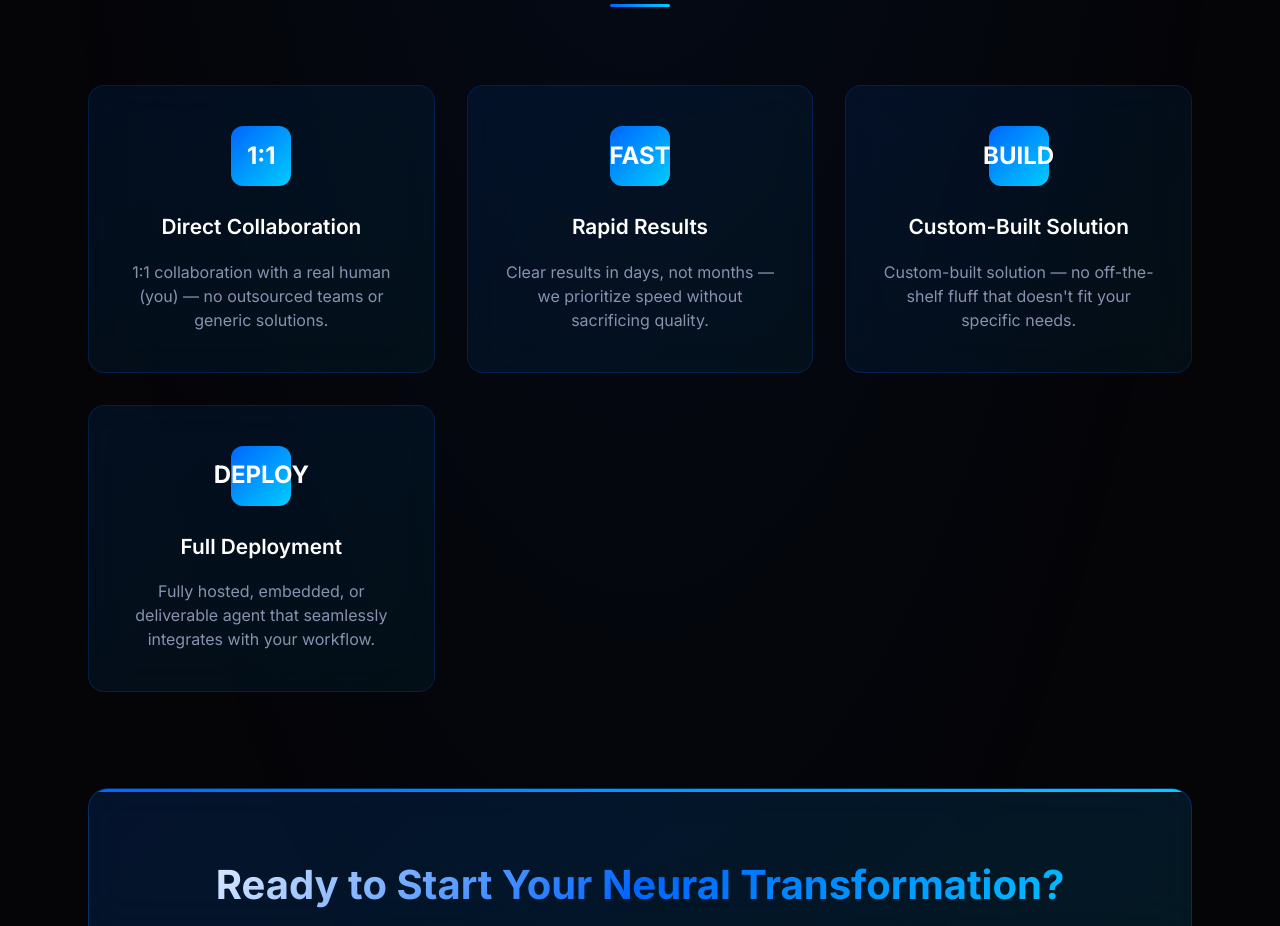
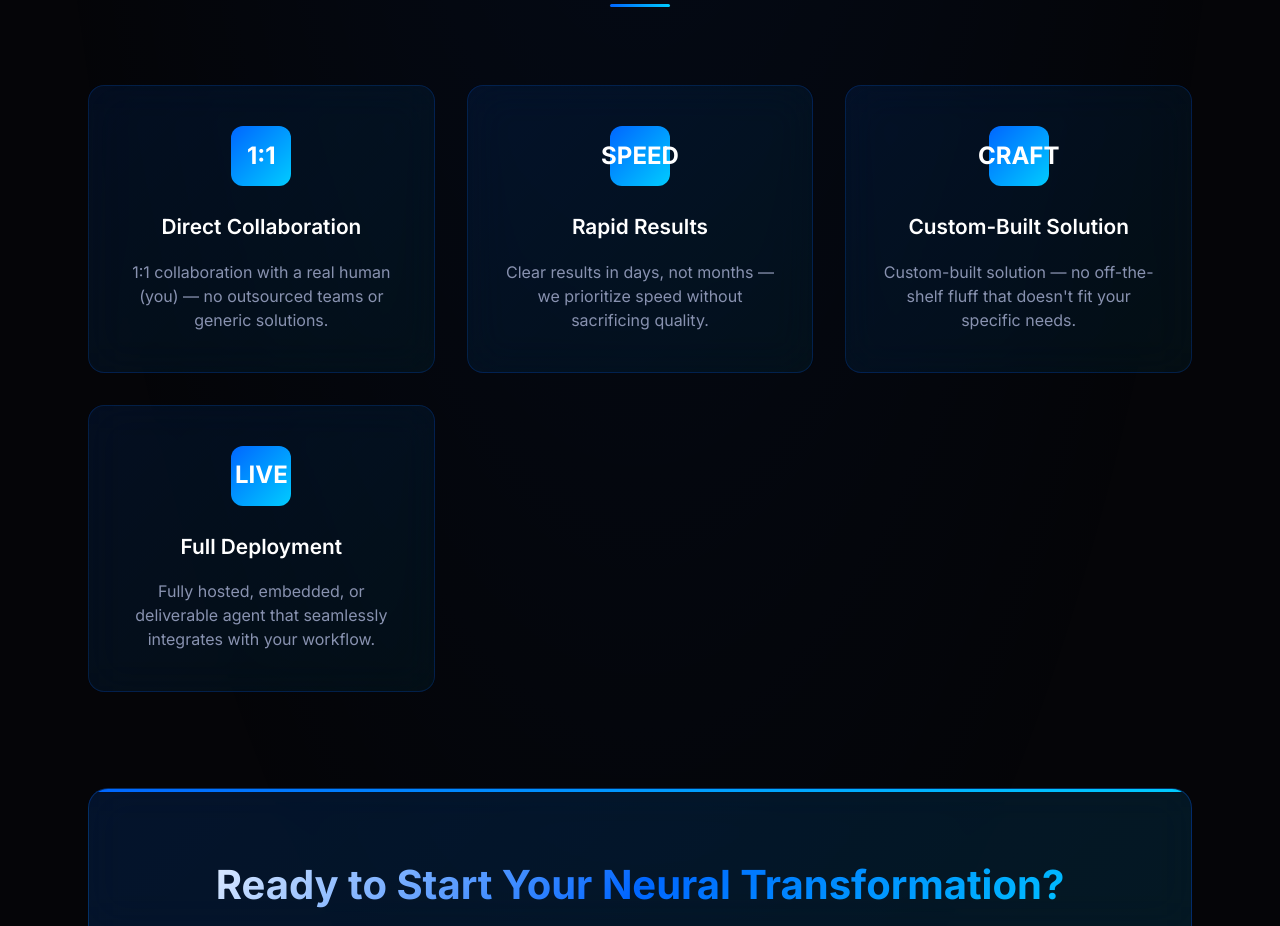
Before and after one commit to NerualOps/NerualOps, a plain HTML site: page process.html in a window 1280 px wide. Shown: the part 2932-3858 px from the top of the page. Drawn offline with Linux system fonts and the light colour scheme.

Commit message:
Update process.html

```diff
--- a/process.html
+++ b/process.html
@@ -577,7 +577,7 @@
           </div>
 
           <div class="result-card">
-            <div class="result-icon">FAST</div>
+            <div class="result-icon">SPEED</div>
             <h3 class="result-title">Rapid Results</h3>
             <p class="result-description">
               Clear results in days, not months — we prioritize speed without sacrificing quality.
@@ -585,7 +585,7 @@
           </div>
 
           <div class="result-card">
-            <div class="result-icon">BUILD</div>
+            <div class="result-icon">CRAFT</div>
             <h3 class="result-title">Custom-Built Solution</h3>
             <p class="result-description">
               Custom-built solution — no off-the-shelf fluff that doesn't fit your specific needs.
@@ -593,7 +593,7 @@
           </div>
 
           <div class="result-card">
-            <div class="result-icon">DEPLOY</div>
+            <div class="result-icon">LIVE</div>
             <h3 class="result-title">Full Deployment</h3>
             <p class="result-description">
               Fully hosted, embedded, or deliverable agent that seamlessly integrates with your workflow.
```
